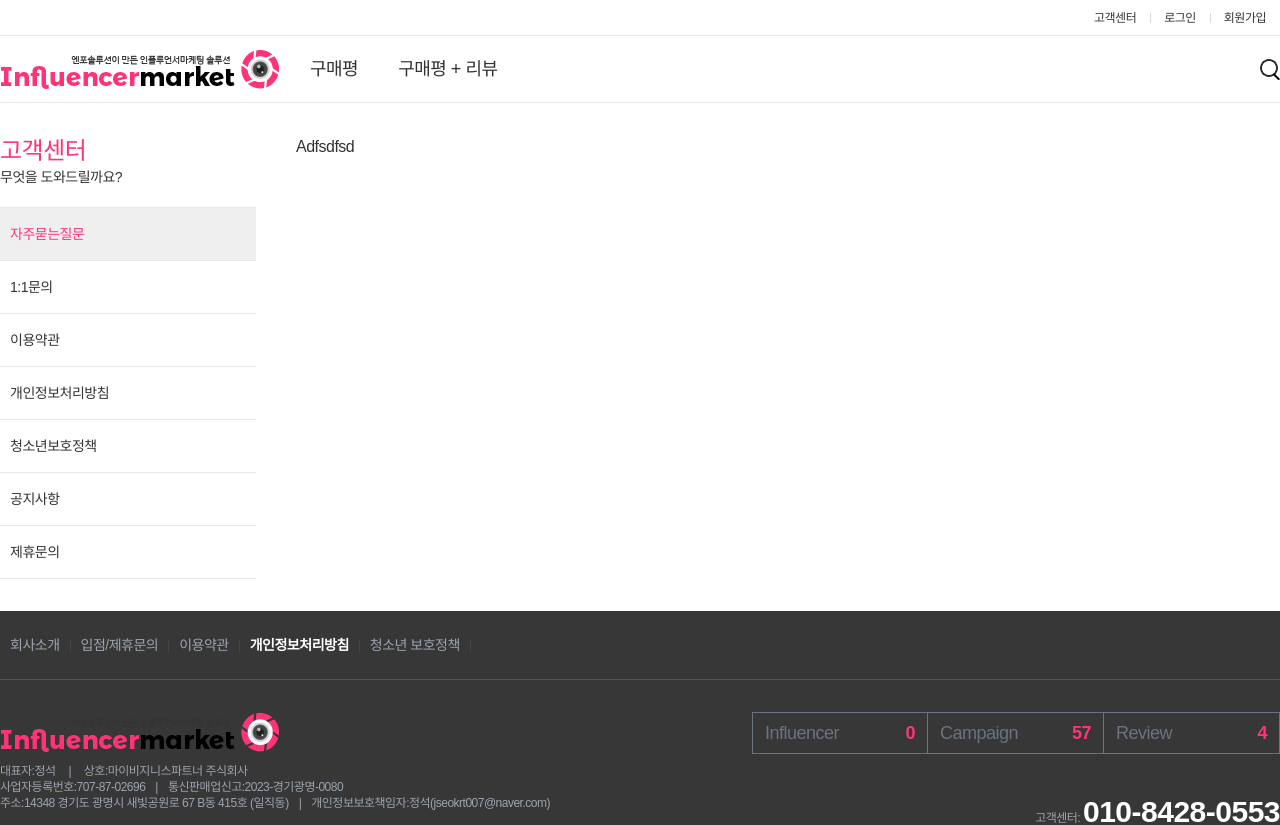
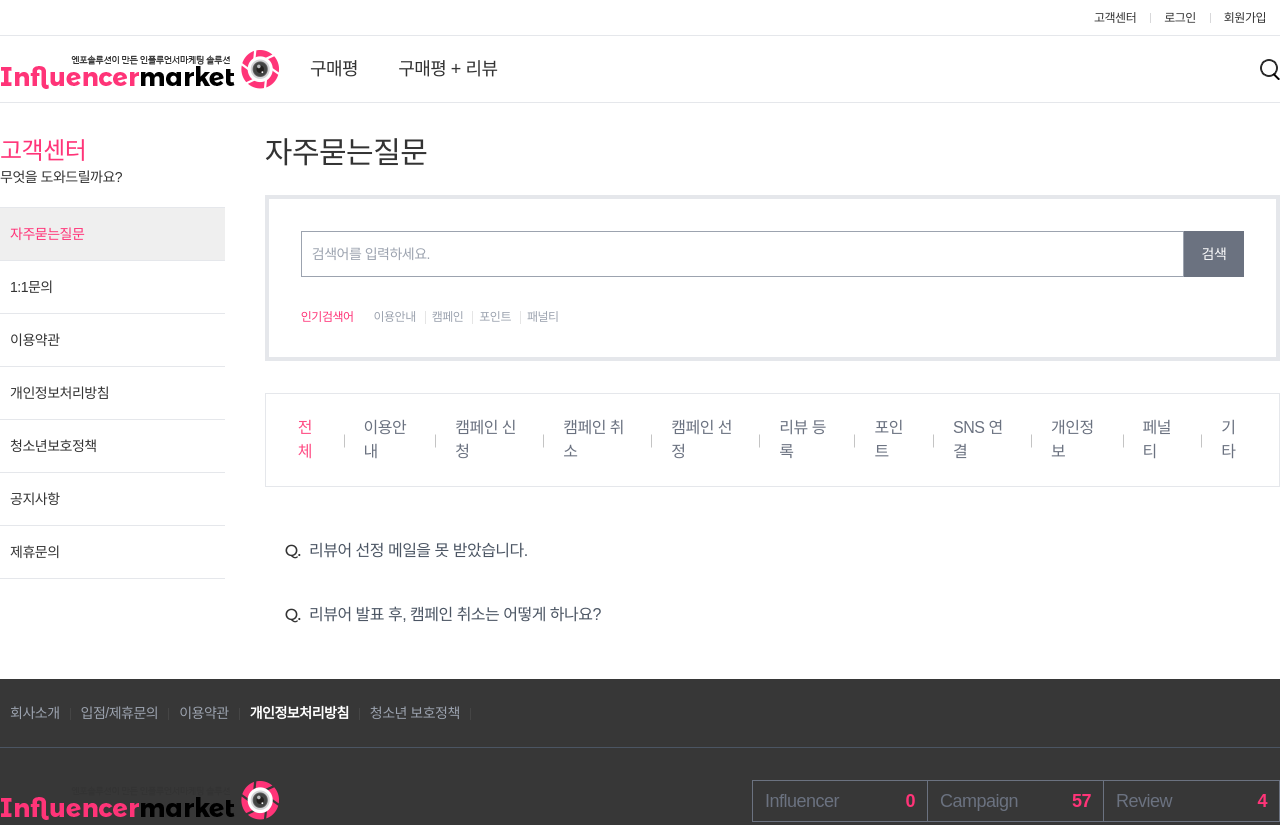
Before and after one commit to junmo-cho/reviewer-clone, a React (Create React App) app: page /servicecenter/faq in a window 1280 px wide. Shown: the top 825 px of the page. Built offline with nearby package versions, Linux system fonts and the light colour scheme.

Commit message:
고객센터

```diff
--- a/src/App.js
+++ b/src/App.js
@@ -2,6 +2,7 @@ import { BrowserRouter, Route, Routes } from "react-router-dom";
 import Layout from "./components/Layout";
 import ServiceLayout from "./components/ServiceLayout";
 import Detail from "./pages/Detail";
+import Faq from "./pages/Faq";
 import Home from "./pages/Home";
 import Login from "./pages/Login";
 import SignUp from "./pages/SignUp";
@@ -18,7 +19,9 @@ function App() {
           <Route path="/signup" element={ <SignUp /> } />
           <Route index element={ <Home /> } />
           <Route path="/servicecenter" element={<ServiceLayout />}>
-            <Route path="/servicecenter/:centerMenu" element={ <Home /> } />
+            <Route path="/servicecenter/faq" element={ <Faq /> } />
+            <Route path="/servicecenter/inquiry" element={ <Faq /> } />
+            <Route path="/servicecenter/terms" element={ <Faq /> } />
           </Route>
         </Route>
       </Routes>
--- a/src/components/Layout.js
+++ b/src/components/Layout.js
@@ -9,7 +9,9 @@ const Layout = () => {
         <div className="top-header h-9 border-solid border-b border-gray-200">
           <div className="container mx-auto h-full">
             <ul className="h-full flex justify-end items-center text-xs">
-              <li className="relative py-2.5 px-3.5">고객센터</li>
+              <li className="relative py-2.5 px-3.5">
+                <Link to="/servicecenter/faq">고객센터</Link>
+              </li>
               <li className="relative py-2.5 px-3.5">
                 <Link to="/login">로그인</Link>
               </li>
--- a/src/components/ServiceLayout.js
+++ b/src/components/ServiceLayout.js
@@ -1,15 +1,15 @@
 import { useEffect, useState } from "react";
-import { Link, useParams } from "react-router-dom";
+import { Link, NavLink, Outlet, useParams } from "react-router-dom";
 import "./Servicecenter.css";
 
 const ServiceLayout = () => {
-  const { centerMenu } = useParams();
-  const [onState, setOnState] = useState("faq");
+  // const { centerMenu } = useParams();
+  // const [onState, setOnState] = useState("faq");
 
-  useEffect(() => {
-    setOnState(centerMenu);
-    // console.log(centerMenu);
-  }, [centerMenu])
+  // useEffect(() => {
+  //   setOnState(centerMenu);
+  //   // console.log(centerMenu);
+  // }, [centerMenu])
 
   return (
     <div className="container mx-auto flex my-8">
@@ -17,30 +17,32 @@ const ServiceLayout = () => {
         <h3 className="txt_point_color text-2xl">고객센터</h3>
         <p className="text-sm mb-5">무엇을 도와드릴까요?</p>
         <ul className="sc_menu">
-          <li className={`${onState === centerMenu ? "on" : ""} border border-x-0 border-b-0 border-gray-200 text-sm`}>
-            <Link to="/servicecenter/faq" className="block h-full py-4 hover:bg-gray-100 pl-2.5">자주묻는질문</Link>
+          <li className="border border-x-0 border-b-0 border-gray-200 text-sm">
+            <NavLink to="/servicecenter/faq" className="block h-full py-4 hover:bg-gray-100 pl-2.5" style={({isActive}) => ({ background: isActive ? "#efefef" : "", color: isActive ? "#ff3478" : "" })}>자주묻는질문</NavLink>
           </li>
           <li className="border border-x-0 border-b-0 border-gray-200 text-sm">
-            <Link to="/servicecenter/inquiry" className="block h-full py-4 hover:bg-gray-100 pl-2.5">1:1문의</Link>
+            <NavLink to="/servicecenter/inquiry" className="block h-full py-4 hover:bg-gray-100 pl-2.5" style={({isActive}) => ({ background: isActive ? "#efefef" : "", color: isActive ? "#ff3478" : "" })}>1:1문의</NavLink>
           </li>
           <li className="border border-x-0 border-b-0 border-gray-200 text-sm">
-            <Link to="/servicecenter/terms" className="block h-full py-4 hover:bg-gray-100 pl-2.5">이용약관</Link>
+            <NavLink to="/servicecenter/terms" className="block h-full py-4 hover:bg-gray-100 pl-2.5" style={({isActive}) => ({ background: isActive ? "#efefef" : "", color: isActive ? "#ff3478" : "" })}>이용약관</NavLink>
           </li>
           <li className="border border-x-0 border-b-0 border-gray-200 text-sm">
-            <Link to="/servicecenter/policy" className="block h-full py-4 hover:bg-gray-100 pl-2.5">개인정보처리방침</Link>
+            <NavLink to="/servicecenter/policy" className="block h-full py-4 hover:bg-gray-100 pl-2.5" style={({isActive}) => ({ background: isActive ? "#efefef" : "", color: isActive ? "#ff3478" : "" })}>개인정보처리방침</NavLink>
           </li>
           <li className="border border-x-0 border-b-0 border-gray-200 text-sm">
-            <Link to="/servicecenter/protection" className="block h-full py-4 hover:bg-gray-100 pl-2.5">청소년보호정책</Link>
+            <NavLink to="/servicecenter/protection" className="block h-full py-4 hover:bg-gray-100 pl-2.5" style={({isActive}) => ({ background: isActive ? "#efefef" : "", color: isActive ? "#ff3478" : "" })}>청소년보호정책</NavLink>
           </li>
           <li className="border border-x-0 border-b-0 border-gray-200 text-sm">
-            <Link to="/servicecenter/notice" className="block h-full py-4 hover:bg-gray-100 pl-2.5">공지사항</Link>
+            <NavLink to="/servicecenter/notice" className="block h-full py-4 hover:bg-gray-100 pl-2.5" style={({isActive}) => ({ background: isActive ? "#efefef" : "", color: isActive ? "#ff3478" : "" })}>공지사항</NavLink>
           </li>
           <li className="border border-x-0 border-gray-200 text-sm">
-            <Link to="/servicecenter/alliance" className="block h-full py-4 hover:bg-gray-100 pl-2.5">제휴문의</Link>
+            <NavLink to="/servicecenter/alliance" className="block h-full py-4 hover:bg-gray-100 pl-2.5" style={({isActive}) => ({ background: isActive ? "#efefef" : "", color: isActive ? "#ff3478" : "" })}>제휴문의</NavLink>
           </li>
         </ul>
       </div>
-      <div className="ml-10">Adfsdfsd</div>
+      <div className="service_con ml-10">
+        <Outlet />
+      </div>
     </div>
   );
 }
--- a/src/components/Servicecenter.css
+++ b/src/components/Servicecenter.css
@@ -1,4 +1,3 @@
-.sc_menu li.on {
-  background: #efefef;
-  color: #ff3478;
+.service_con {
+  width: 72.25rem;
 }
--- a/src/mock.js
+++ b/src/mock.js
@@ -557,3 +557,66 @@ export const menu = {
   mainMenu: ["구매평", "구매평 + 리뷰"],
   subMenu: ["전체", "식품", "생활", "뷰티", "패션", "유아동", "반려동물", "디지털", "운동 건강", "레저 스포츠", "인테리어", "기타"]
 }
+
+export const faq = {
+  faqTab: [
+    {
+      name: "전체",
+      value: "all"
+    },
+    {
+      name: "이용안내",
+      value: "information"
+    },
+    {
+      name: "캠페인 신청",
+      value: "campainApply"
+    },
+    {
+      name: "캠페인 취소",
+      value: "campainCancel"
+    },
+    {
+      name: "캠페인 선정",
+      value: "campainSelect"
+    },
+    {
+      name: "리뷰 등록",
+      value: "reviewRegistration"
+    },
+    {
+      name: "포인트",
+      value: "point"
+    },
+    {
+      name: "SNS 연결",
+      value: "sns"
+    },
+    {
+      name: "개인정보",
+      value: "info"
+    },
+    {
+      name: "페널티",
+      value: "penalty"
+    },
+    {
+      name: "기타",
+      value: "etc"
+    },
+  ],
+  faqContents: [
+    {
+      question: ["리뷰어 선정 메일을 못 받았습니다."],
+      answer: [`리뷰어 선정 시, 알림톡 또는 문자 발송과 함께 선정 안내 메일로 안내해드리고 있습니다. <br />
+      선정 메일을 받지 못한 경우, [마이페이지-개인정보 수정]에서 <이메일 및 SMS/전화를 통한 정보수신에 동의합니다.> 부분에 체크가 되었는지 확인해주세요.`],
+      category: "information"
+    },
+    {
+      question: ["리뷰어 발표 후, 캠페인 취소는 어떻게 하나요?"],
+      answer: [`리뷰어 선정 시, 알림톡 또는 문자 발송과 함께 선정 안내 메일로 안내해드리고 있습니다. <br />
+      선정 메일을 받지 못한 경우, [마이페이지-개인정보 수정]에서 <이메일 및 SMS/전화를 통한 정보수신에 동의합니다.> 부분에 체크가 되었는지 확인해주세요.`],
+      category: "campainApply"
+    }
+  ]
+}
--- /dev/null
+++ b/src/pages/Faq.js
@@ -0,0 +1,62 @@
+import { useEffect, useState } from "react";
+import { faq } from "../mock";
+import "./faq.css";
+
+const Faq = () => {
+  const [currentTab, setCurrentTab] = useState(0);
+  const [category, setCategory] = useState("all");
+  const [showList, setShowList] = useState(faq.faqContents);
+
+  useEffect(() => {
+    setShowList(
+      faq.faqContents.filter((item) => {
+        if(category === "all") return true;
+        if(category === item.category) return true;
+        return false;
+      })
+    );
+  }, []);
+
+  return (
+    <>
+      <h3 className="text-3xl pb-6">자주묻는질문</h3>
+      <div className="w-full border-4 p-8">
+        <form>
+          <div className="flex items-center">
+            <input className="border border-gray-400 py-3 w-full text-sm pl-2.5" placeholder="검색어를 입력하세요." />
+            <button className="w-16 bg-gray-500 py-3 border border-gray-500 text-white text-sm">검색</button>
+          </div>
+        </form>
+        <div className="flex items-center mt-8 text-xs">
+          <span className="txt_point_color mr-5">인기검색어</span>
+          <ul className="popular_search flex items-center">
+            <li className="text-gray-400 relative mr-4">이용안내</li>
+            <li className="text-gray-400 relative mr-4">캠페인</li>
+            <li className="text-gray-400 relative mr-4">포인트</li>
+            <li className="text-gray-400 relative mr-4">패널티</li>
+          </ul>
+        </div>
+      </div>
+      <div className="border border-gray-200 my-8 p-3">
+        <ul className="category_tab flex">
+          {faq.faqTab.map((f, i) => (
+            <li key={i} onClick={() => {
+              setCurrentTab(i);
+              setCategory(f.value);
+            }} className={`${i === currentTab ? "on" : ""} relative py-2.5 px-5 text-base text-gray-500 cursor-pointer`}>{f.name}</li>
+          ))}
+        </ul>
+      </div>
+      <div>
+        {showList.map((f, i) => (
+          <p key={i} className="p-5 text-base text-gray-600">
+            <span className="faq_question">Q.</span>
+            {f.question}
+          </p>
+        ))}
+      </div>
+    </>
+  );
+}
+
+export default Faq;
--- /dev/null
+++ b/src/pages/faq.css
@@ -0,0 +1,43 @@
+@import url('https://fonts.googleapis.com/css2?family=Montserrat:wght@500&display=swap');
+
+.popular_search li::after {
+  content: "";
+  display: block;
+  position: absolute;
+  left: -7px;
+  top: 2px;
+  width: 1px;
+  height: 13px;
+  background: #e5e5e5;
+}
+
+.popular_search li:first-child::after {
+  display: none;
+}
+
+.category_tab li.on {
+  color: #ff4c84;
+}
+
+.category_tab li::after {
+  content: "";
+  display: block;
+  position: absolute;
+  left: 0px;
+  top: 52%;
+  transform: translateY(-50%);
+  width: 1px;
+  height: 13px;
+  background: #c4c4c4;
+}
+
+.category_tab li:first-child::after {
+  display: none;
+}
+
+.faq_question {
+  font-family: 'Montserrat', sans-serif;
+  letter-spacing: -0.02em;
+  margin-right: 8px;
+  color: #333;
+}
```
